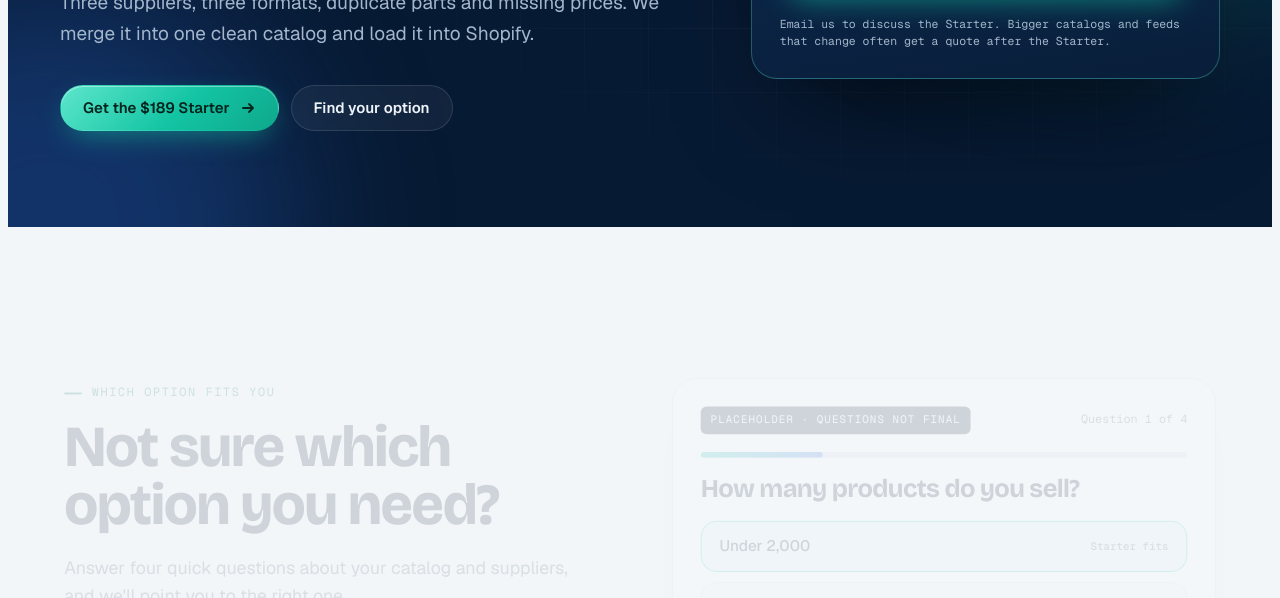
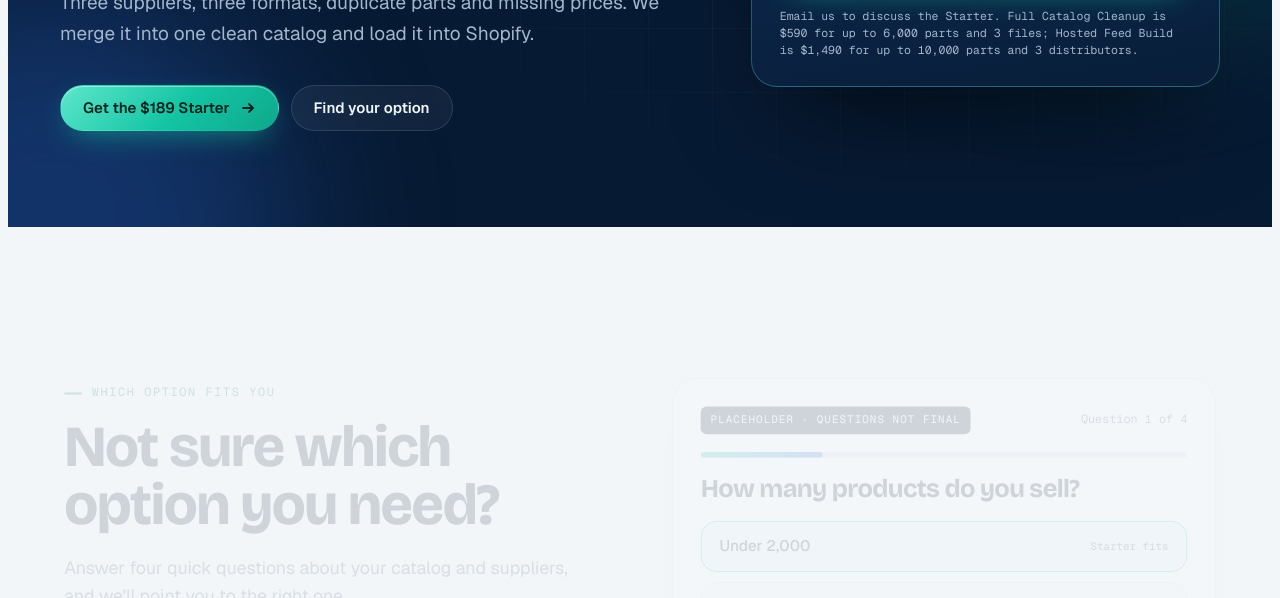
Before and after one commit to jaywilliams0507-pixel/calvinsonit, a plain HTML site: page catalog-cleanup/index.html in a window 1280 px wide. Shown: the part 502-1100 px from the top of the page. Drawn offline with nearby package versions, Linux system fonts and the light colour scheme.

Commit message:
Catalog line 85: replace quote promise with listed prices (Taka 5ceb898, Ujio Pass)

```diff
--- a/catalog-cleanup/index.html
+++ b/catalog-cleanup/index.html
@@ -82,7 +82,7 @@
           <li><svg aria-hidden="true"><use href="#tick"/></svg>Cleaned files, import settings and a guide</li>
         </ul>
         <a class="btn btn-teal" href="mailto:hello@calvinsonit.org?subject=Catalog%20Starter">Get the Starter <svg aria-hidden="true"><use href="#arrow"/></svg></a>
-        <p class="note">Email us to discuss the Starter. Bigger catalogs and feeds that change often get a quote after the Starter.</p>
+        <p class="note">Email us to discuss the Starter. Full Catalog Cleanup is $590 for up to 6,000 parts and 3 files; Hosted Feed Build is $1,490 for up to 10,000 parts and 3 distributors.</p>
       </aside>
     </div>
   </section>
```
